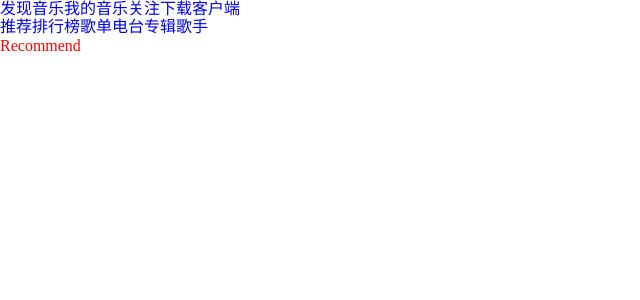
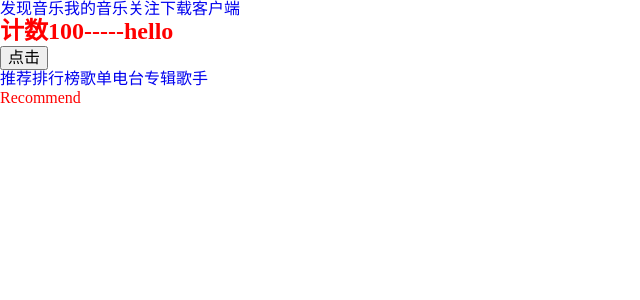
Before and after one commit to kkcooper-rgb/react18-ts-music, a React (Create React App) app: page /#/discover/recommend in a window 1280 px wide. Shown: the top 300 px of the page, without its empty margins (0-640 px from the left). Built offline with nearby package versions, Linux system fonts and the light colour scheme.

Commit message:
redux初始化以及类型约束

```diff
--- a/package.json
+++ b/package.json
@@ -3,6 +3,7 @@
   "version": "0.1.0",
   "private": true,
   "dependencies": {
+    "@reduxjs/toolkit": "^1.9.5",
     "@testing-library/jest-dom": "^5.17.0",
     "@testing-library/react": "^13.4.0",
     "@testing-library/user-event": "^13.5.0",
@@ -14,6 +15,7 @@
     "normalize.css": "^8.0.1",
     "react": "^18.2.0",
     "react-dom": "^18.2.0",
+    "react-redux": "^8.1.1",
     "react-router-dom": "^6.14.2",
     "react-scripts": "5.0.1",
     "typescript": "^4.9.5",
--- a/src/App.tsx
+++ b/src/App.tsx
@@ -1,7 +1,21 @@
 import React, { Suspense } from 'react';
 import { useRoutes, Link } from 'react-router-dom';
+import { useSelector, useDispatch } from 'react-redux';
 import routes from '@/router';
+import { useAppSelector, useAppDispatch } from '@/store';
+import { incrementByAmount } from '@/store/modules/counter';
+// type GetStateFnType = typeof store.getState;
+// type IRootState = ReturnType<GetStateFnType>;
 function App() {
+  const { count, message } = useAppSelector((state) => ({
+    count: state.counter.count,
+    message: state.counter.message,
+  }));
+  const dispatch = useAppDispatch();
+  function handleCount() {
+    console.log('click');
+    dispatch(incrementByAmount(1));
+  }
   return (
     <div className='App'>
       <div className='nav'>
@@ -10,6 +24,10 @@ function App() {
         <Link to={'/focus'}>关注</Link>
         <Link to={'/download'}>下载客户端</Link>
       </div>
+      <h2>
+        计数{count}-----{message}
+      </h2>
+      <button onClick={handleCount}>点击</button>
       <Suspense fallback={<div>Loading...</div>}>
         <div className='main'>{useRoutes(routes)}</div>
       </Suspense>
--- a/src/index.tsx
+++ b/src/index.tsx
@@ -1,16 +1,19 @@
 import React from 'react';
 import ReactDOM from 'react-dom/client';
 import { HashRouter } from 'react-router-dom';
+import { Provider } from 'react-redux';
 import 'normalize.css';
 import '@/assets/css/index.less';
 import App from '@/App';
-
+import store from '@/store';
 const root = ReactDOM.createRoot(document.getElementById('root') as HTMLElement);
 
 root.render(
   <React.StrictMode>
-    <HashRouter>
-      <App />
-    </HashRouter>
+    <Provider store={store}>
+      <HashRouter>
+        <App />
+      </HashRouter>
+    </Provider>
   </React.StrictMode>,
 );
--- /dev/null
+++ b/src/store/index.ts
@@ -0,0 +1,16 @@
+import { configureStore } from '@reduxjs/toolkit';
+import { useDispatch, useSelector, TypedUseSelectorHook } from 'react-redux';
+import counterReducer from './modules/counter';
+const store = configureStore({
+  reducer: {
+    counter: counterReducer,
+  },
+});
+type GetStateFnType = typeof store.getState;
+type IRootState = ReturnType<GetStateFnType>;
+type IAppDispatch = typeof store.dispatch;
+
+export const useAppSelector: TypedUseSelectorHook<IRootState> = useSelector;
+export const useAppDispatch: () => IAppDispatch = useDispatch;
+
+export default store;
--- /dev/null
+++ b/src/store/modules/counter.ts
@@ -0,0 +1,22 @@
+import { createSlice } from '@reduxjs/toolkit';
+
+const counterSlice = createSlice({
+  name: 'counter',
+  initialState: {
+    count: 100,
+    message: 'hello',
+  },
+  reducers: {
+    increment: (state) => {
+      state.count += 1;
+    },
+    decrement: (state) => {
+      state.count -= 1;
+    },
+    incrementByAmount: (state, action) => {
+      state.count += action.payload;
+    },
+  },
+});
+export const { increment, decrement, incrementByAmount } = counterSlice.actions;
+export default counterSlice.reducer;
```
Also changed, not shown: 1 other file (tests, documents, lock files or other folders).
